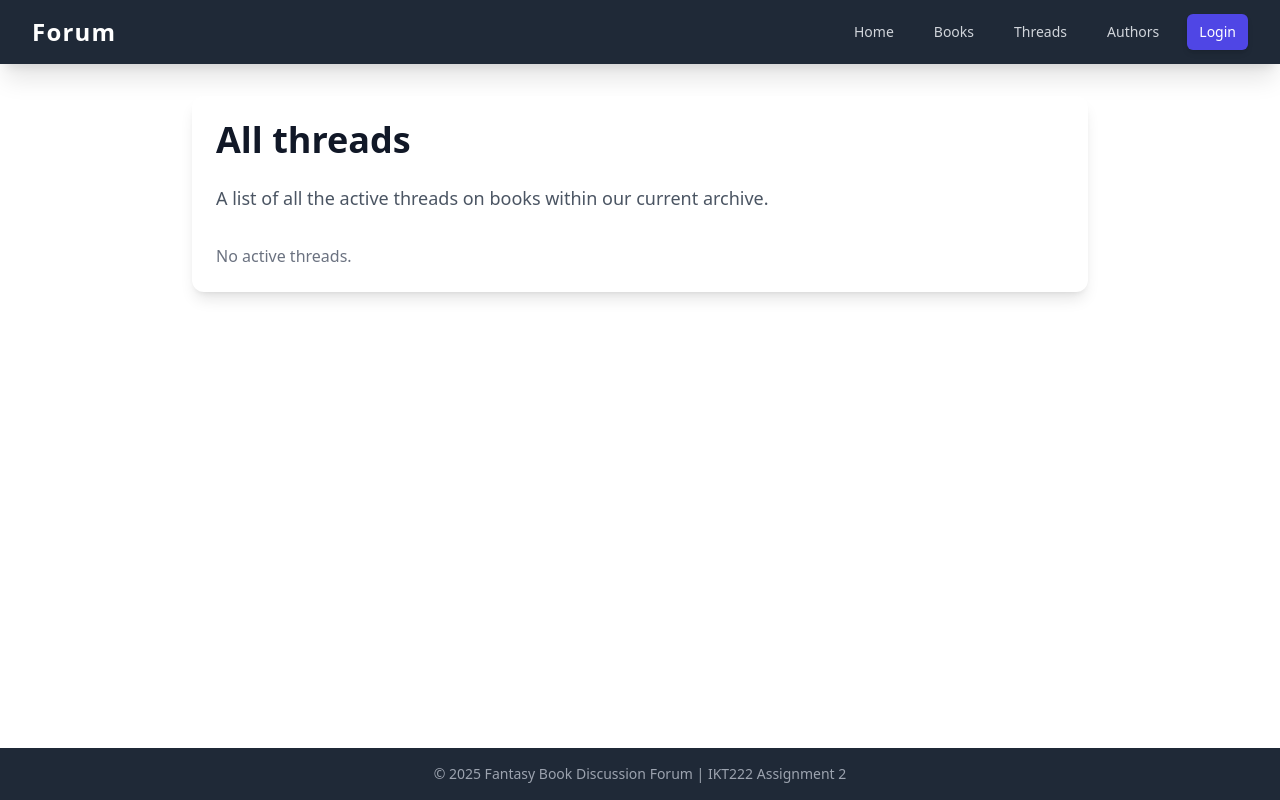
After one commit to SolUrsi/IKT222-Assignment-2, a Flask app: page /threads in a window 1280 px wide. The commit adds this page. Run offline with Flask 3, Linux system fonts and the light colour scheme; data that the repository does not hold is empty; some libraries are stand-ins or nearby versions.

Commit message:
Setting up all pages

```diff
--- a/app.py
+++ b/app.py
@@ -7,9 +7,12 @@ from werkzeug.security import generate_password_hash, check_password_hash
 
 # Configuration
 app = Flask(__name__)
+DB = 'app.db'
 # -- Very secret key, much hidden, much wow
 app.config['SECRET_KEY'] = 'super_duper_massive_hashed_key_shush_no_peeping'
-DB = 'app.db'
+# -- Hot reload so I don't have to restart app all the time
+app.config.update(TEMPLATES_AUTO_RELOAD=True)
+
 
 # DB Functions
 def get_db():
@@ -283,6 +286,24 @@ def authors_list():
     ).fetchall()
     return render_template("authors.html", authors=authors)
 
+@app.route("/books")
+def books_list():
+    db = get_db()
+    books = db.execute(
+        'SELECT * FROM books ORDER BY authorid'
+    ).fetchall()
+    return render_template("books.html", books=books)
+
+@app.route("/threads")
+def threads_list():
+    db = get_db()
+    threads = db.execute(
+        'SELECT * FROM threads ORDER BY title'
+    ).fetchall()
+    return render_template("threads.html", threads=threads)
+
+# Route to discussion for specific thread
+
 @app.route("/login")
 def login():
     return render_template("login.html")
--- a/templates/authors.html
+++ b/templates/authors.html
@@ -14,7 +14,7 @@
             <p class="text-md font-medium text-gray-700">Born: {{ author.dob }}</p>
         </div>
         <div class="text-right">
-            <a href="#" class="text-sm text-indigo-500 hover:text-indigo-700">View Books &rarr;</a>
+            <a href="{{url_for('books_list')}}" class="text-sm text-indigo-500 hover:text-indigo-700">View Books &rarr;</a>
         </div>
     </div>
     {% else %}
--- a/templates/base.html
+++ b/templates/base.html
@@ -24,6 +24,8 @@
                 <div class="hidden md:block">
                     <div class="ml-10 flex items-baseline space-x-4">
                         <a href="{{ url_for('home') }}" class="text-gray-300 hover:bg-gray-700 hover:text-white px-3 py-2 rounded-md text-sm font-medium transition duration-150">Home</a>
+                        <a href="{{ url_for('books_list') }}" class="text-gray-300 hover:bg-gray-700 hover:text-white px-3 py-2 rounded-md text-sm font-medium transition duration-150">Books</a>
+                        <a href="{{ url_for('threads_list') }}" class="text-gray-300 hover:bg-gray-700 hover:text-white px-3 py-2 rounded-md text-sm font-medium transition duration-150">Threads</a>
                         <a href="{{ url_for('authors_list') }}" class="text-gray-300 hover:bg-gray-700 hover:text-white px-3 py-2 rounded-md text-sm font-medium transition duration-150">Authors</a>
                         <!-- TODO: Add Books/Threads link here -->
 
--- a/templates/index.html
+++ b/templates/index.html
@@ -10,10 +10,12 @@
     <div class="p-4 bg-indigo-50 border-l-4 border-indigo-500 rounded-lg shadow-sm">
         <h2 class="text-xl font-semibold text-indigo-700 mb-2">Books</h2>
         <p class="text-gray-700">Browse and discover all the fantasy novels in our catalog.</p>
+        <a href="{{ url_for('books_list') }}" class="mt-2 inline-block text-sm font-medium text-indigo-500 hover:text-indigo-700">View Books &rarr;</a>
     </div>
     <div class="p-4 bg-green-50 border-l-4 border-green-500 rounded-lg shadow-sm">
         <h2 class="text-xl font-semibold text-green-700 mb-2">Threads</h2>
         <p class="text-gray-700">Jump into active discussions and reviews with other members.</p>
+        <a href="{{ url_for('threads_list') }}" class="mt-2 inline-block text-sm font-medium text-green-500 hover:text-green-700">View Threads &rarr;</a>
     </div>
     <div class="p-4 bg-yellow-50 border-l-4 border-yellow-500 rounded-lg shadow-sm">
         <h2 class="text-xl font-semibold text-yellow-700 mb-2">Authors</h2>
--- /dev/null
+++ b/templates/threads.html
@@ -0,0 +1,24 @@
+{% extends "base.html" %}
+
+{% block title %}Threads{% endblock %}
+
+{% block content %}
+<h1 class="text-4xl font-extrabold text-gray-900 mb-6">All threads</h1>
+<p class="text-lg text-gray-600 mb-8">A list of all the active threads on books within our current archive.</p>
+
+<div class="space-y-4">
+    {% for thread in threads %}
+    <div class="bg-gray-50 p-4 border border-gray-200 rounded-lg flex justify-between items-center hover:bg-gray-100 transition duration-150">
+        <div>
+            <h2 class="text-2xl font-semibold text-indigo-600">{{ thread.title }}</h2>
+            <p class="text-md font-medium text-gray-700">{{ thread.created_at }}</p>
+        </div>
+        <div class="text-right">
+            <a href="#" class="text-sm text-indigo-500 hover:text-indigo-700">View discussion &rarr;</a>
+        </div>
+    </div>
+    {% else %}
+    <p class="text-gray-500">No active threads.</p>
+    {% endfor %}
+</div>
+{% endblock %}
```
Also changed, not shown: templates/books.html (added, +24 -0 lines), templates/discussion.html (added).
